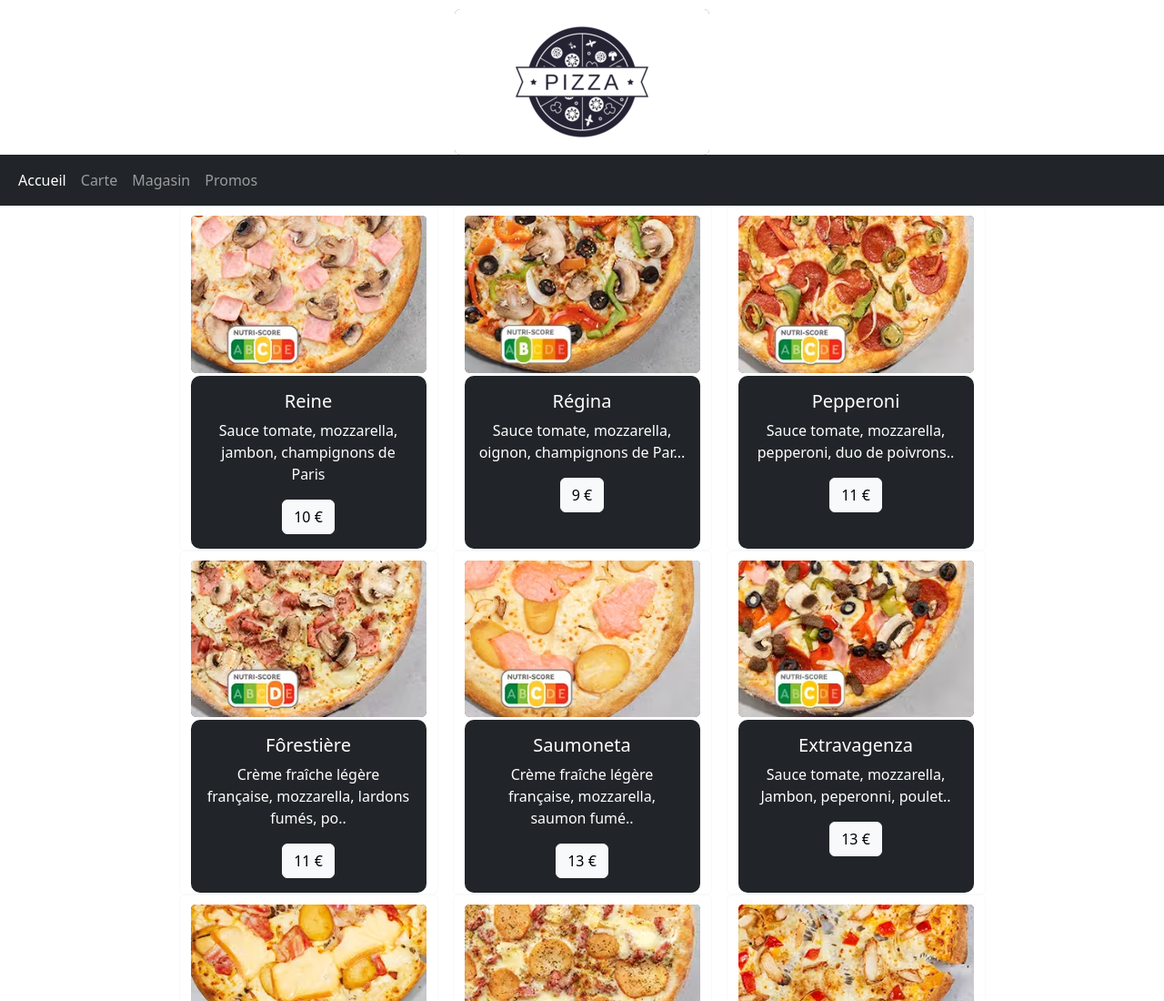
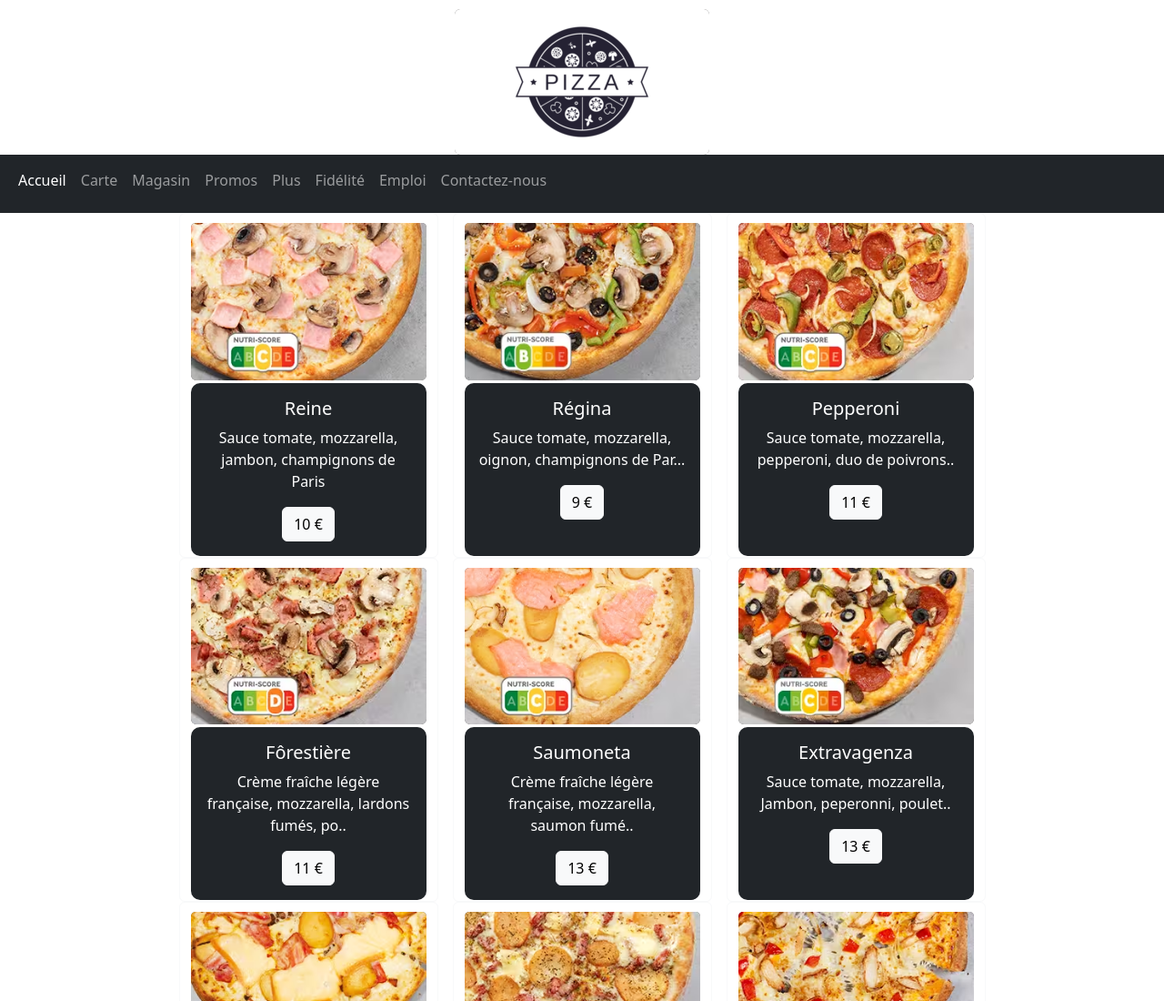
Before and after one commit to soopram/pizzerie, a plain HTML site: page index.html in a window 1280 px wide. Shown: the top 1100 px of the page at 91% size. Drawn offline with nearby package versions, Linux system fonts and the light colour scheme.

Commit message:
modif navbar

```diff
--- a/index.html
+++ b/index.html
@@ -29,6 +29,7 @@
                     <a class="nav-link" href="#">Carte</a>
                     <a class="nav-link" href="#">Magasin</a>
                     <a class="nav-link">Promos</a>
+                    <a class="nav-link">Plus</a><a class="nav-link">Fidélité</a><a class="nav-link">Emploi</a><a class="nav-link">Contactez-nous</a><br><br>
                 </div>
             </div>
         </div>
```
